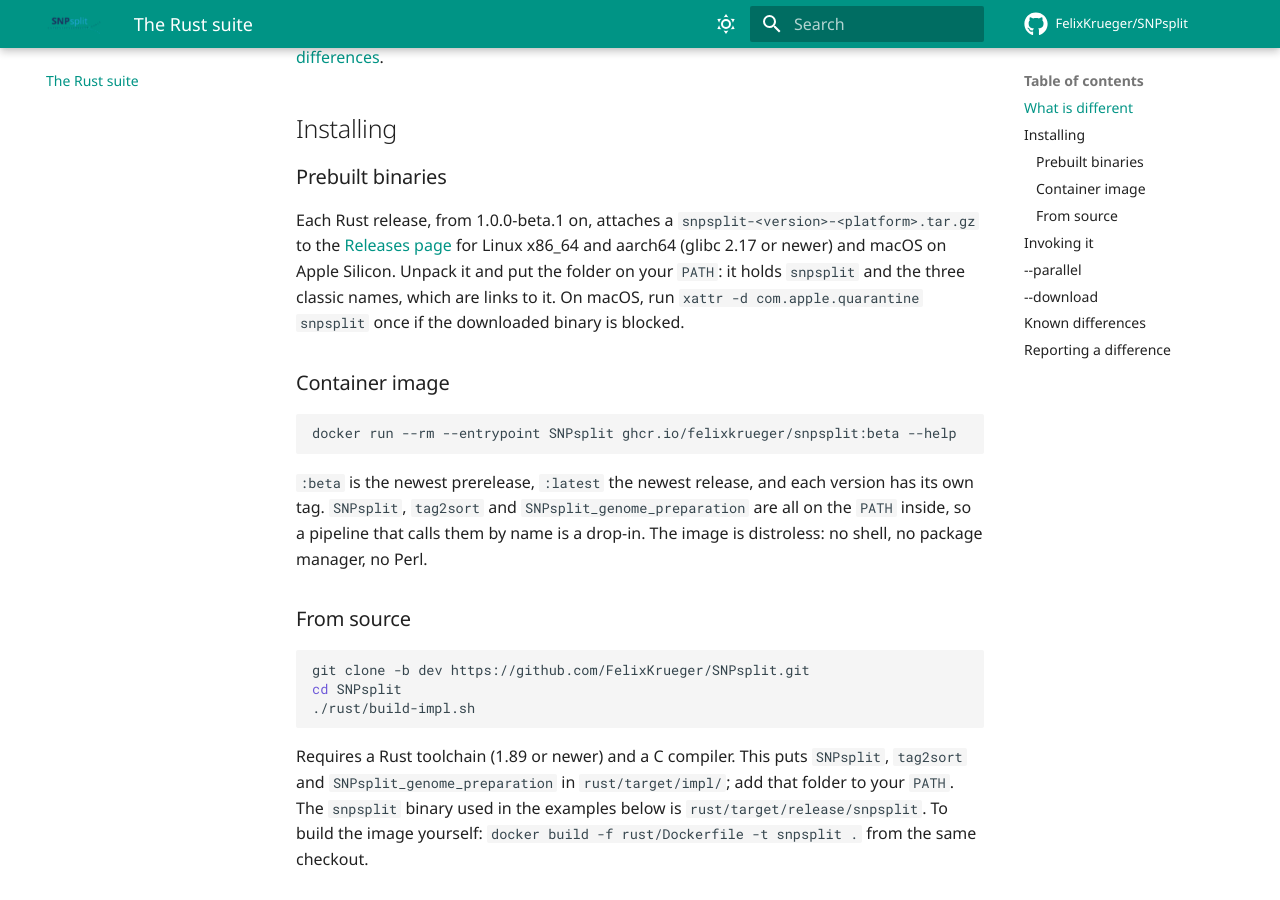
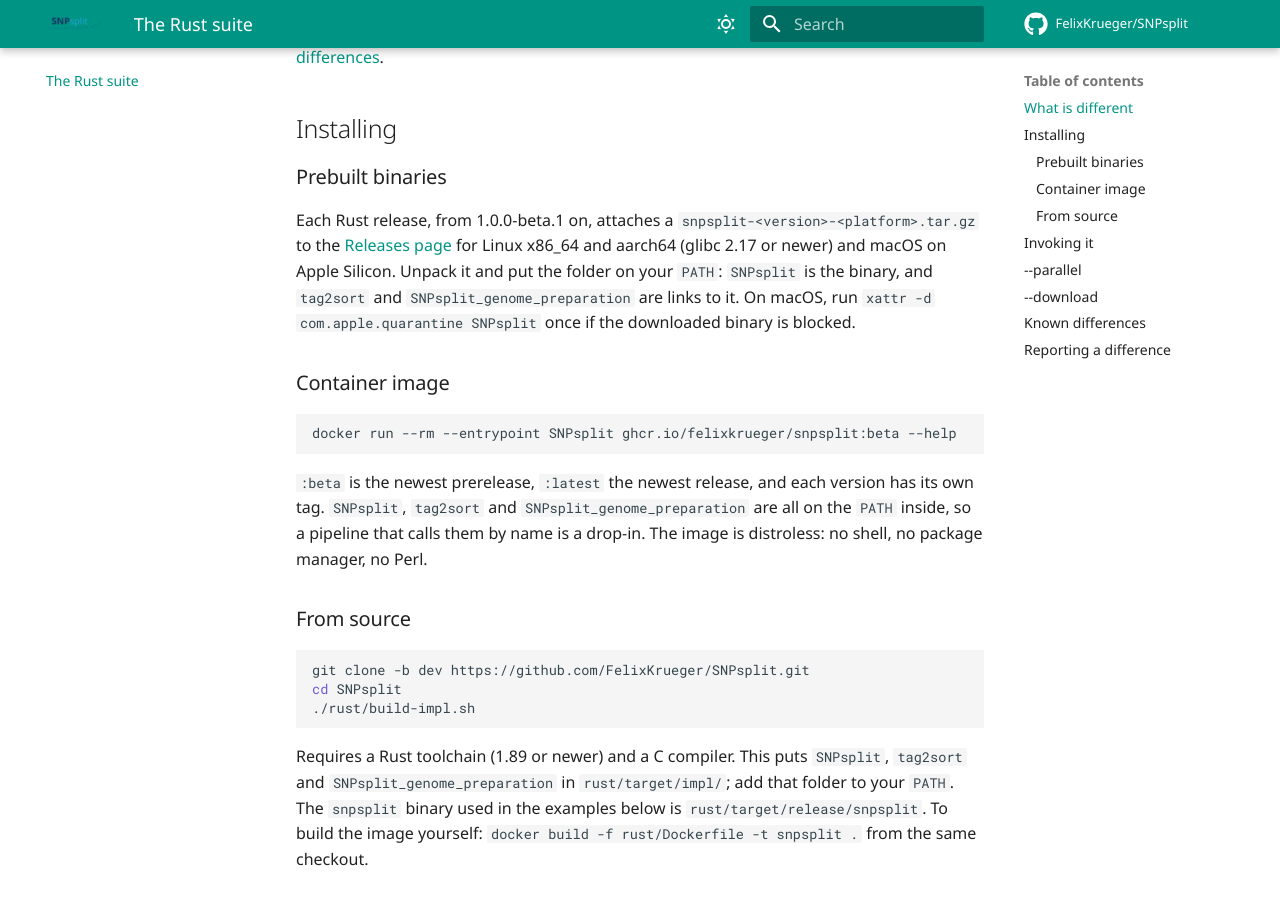
Before and after one commit to FelixKrueger/SNPsplit, an MkDocs documentation site: the page built from docs/rust.md, in a window 1280 px wide and 900 px high, scrolled down 811 px. Built offline with MkDocs 1.6.1 and Material for MkDocs 9.7.7, drawn with Linux system fonts in a browser that asks for light colours; comment, search, counter and statistics services are not loaded.

Commit message:
Ship the binary as SNPsplit in the release tarballs
snpsplit and SNPsplit are the same name on a case-insensitive disk (macOS), so the packaging step failed there. tag2sort and SNPsplit_genome_preparation link to SNPsplit.

```diff
--- a/docs/rust.md
+++ b/docs/rust.md
@@ -29,9 +29,9 @@ the same normalisation the Perl suite uses. The two exceptions are described und
 
 Each Rust release, from 1.0.0-beta.1 on, attaches a `snpsplit-<version>-<platform>.tar.gz` to the
 [Releases page](https://github.com/FelixKrueger/SNPsplit/releases) for Linux x86_64 and aarch64
-(glibc 2.17 or newer) and macOS on Apple Silicon. Unpack it and put the folder on your `PATH`: it
-holds `snpsplit` and the three classic names, which are links to it. On macOS, run
-`xattr -d com.apple.quarantine snpsplit` once if the downloaded binary is blocked.
+(glibc 2.17 or newer) and macOS on Apple Silicon. Unpack it and put the folder on your `PATH`: `SNPsplit` is
+the binary, and `tag2sort` and `SNPsplit_genome_preparation` are links to it. On macOS, run
+`xattr -d com.apple.quarantine SNPsplit` once if the downloaded binary is blocked.
 
 ### Container image
 
```
Also changed, not shown: 2 other files.
